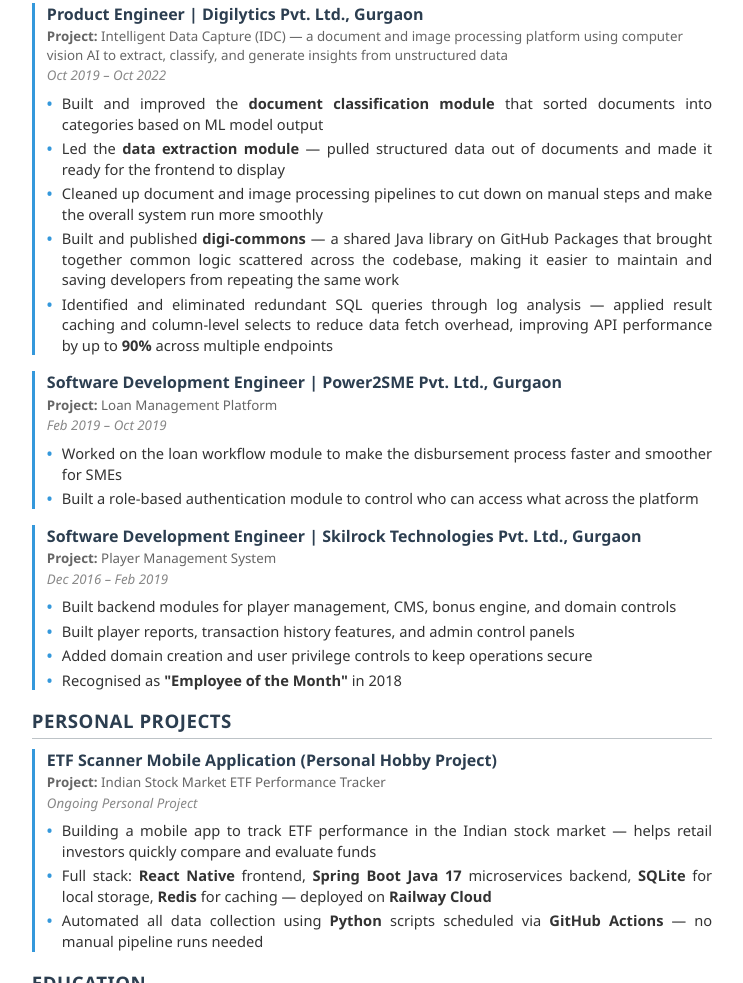
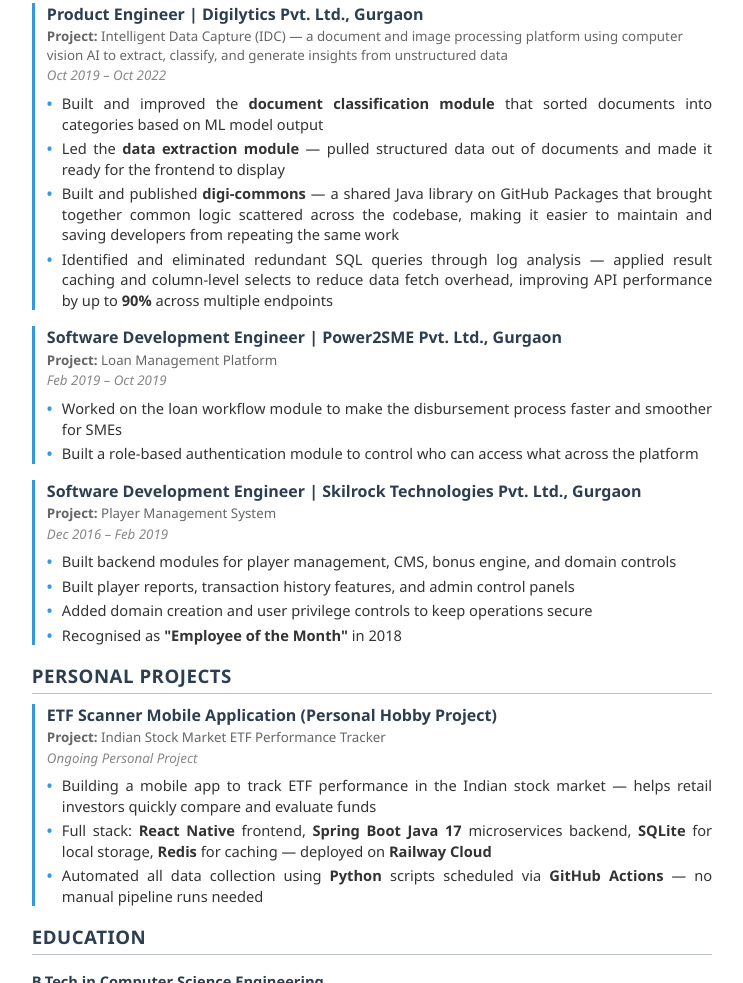
Before and after one commit to iampankajkumar/iampankajkumar.github.io, a plain HTML site: page resume.html in a window 1280 px wide. Shown: the part 1199-2182 px from the top of the page, without its empty margins (268-1011 px from the left). Drawn offline with Linux system fonts and the light colour scheme.

Commit message:
Update responsibilities in resume.html
Removed redundant item from responsibilities list.

```diff
--- a/resume.html
+++ b/resume.html
@@ -281,10 +281,8 @@
                 <ul>
                     <li>Built and improved the <strong>document classification module</strong> that sorted documents into categories based on ML model output</li>
                     <li>Led the <strong>data extraction module</strong> — pulled structured data out of documents and made it ready for the frontend to display</li>
-                    <li>Cleaned up document and image processing pipelines to cut down on manual steps and make the overall system run more smoothly</li>
                     <li>Built and published <strong>digi-commons</strong> — a shared Java library on GitHub Packages that brought together common logic scattered across the codebase, making it easier to maintain and saving developers from repeating the same work</li>
                     <li>Identified and eliminated redundant SQL queries through log analysis — applied result caching and column-level selects to reduce data fetch overhead, improving API performance by up to <strong>90%</strong> across multiple endpoints</li>
-
                 </ul>
             </div>
         </div>
```
